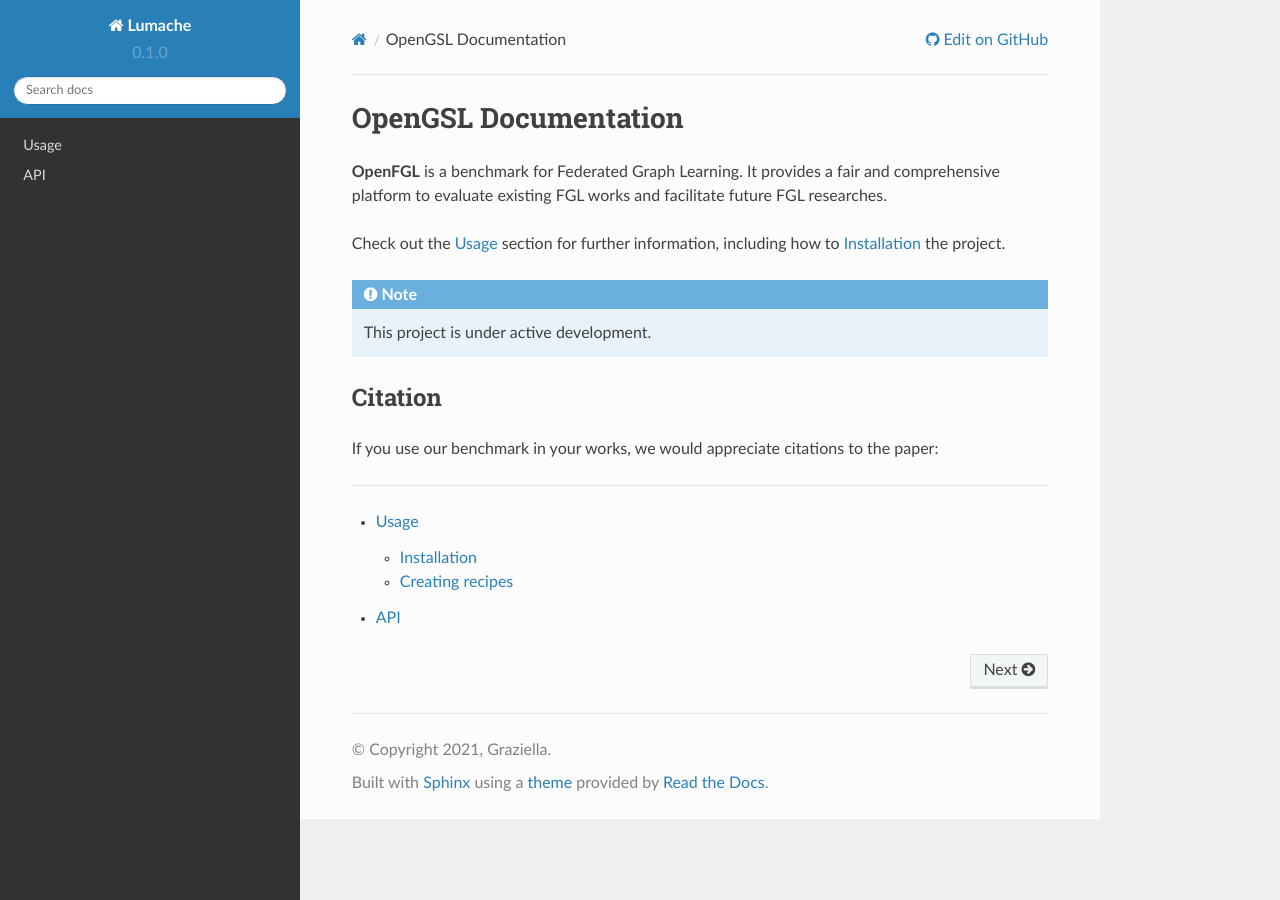
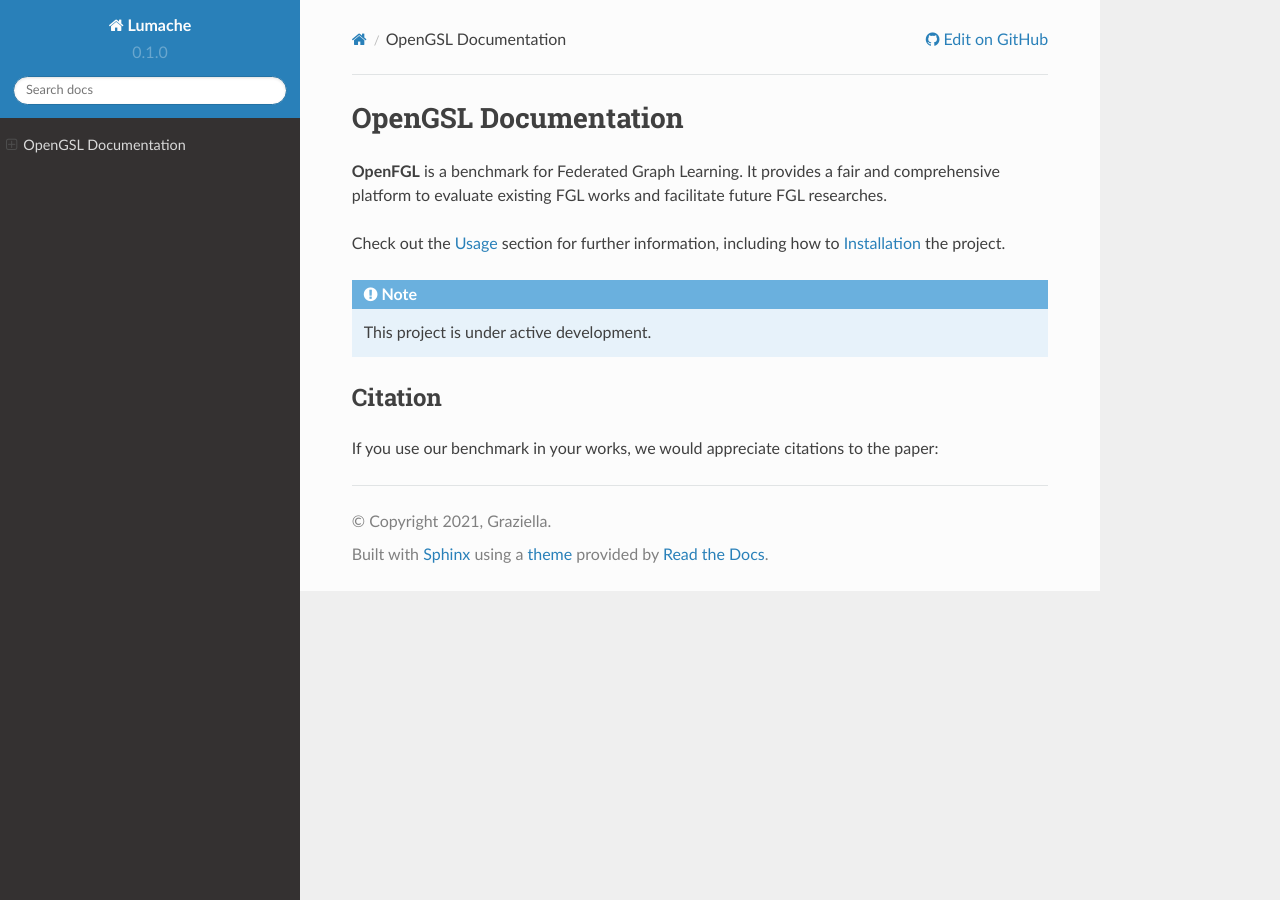
Before and after one commit to Youth-49/test_template, a Sphinx documentation site: the page built from docs/source/index.rst, in a window 1280 px wide. Built offline with Sphinx 7.4.7 and the Read the Docs theme 2.0.0, drawn with Linux system fonts in a browser that asks for light colours.

Commit message:
Update index.rst

```diff
--- a/docs/source/index.rst
+++ b/docs/source/index.rst
@@ -28,13 +28,3 @@ If you use our benchmark in your works, we would appreciate citations to the pap
    :glob:
    :maxdepth: 3
    :caption: Modules
-
-
-.. Contents
---------
-
-.. toctree::
-
-   usage
-   api
-..
```
